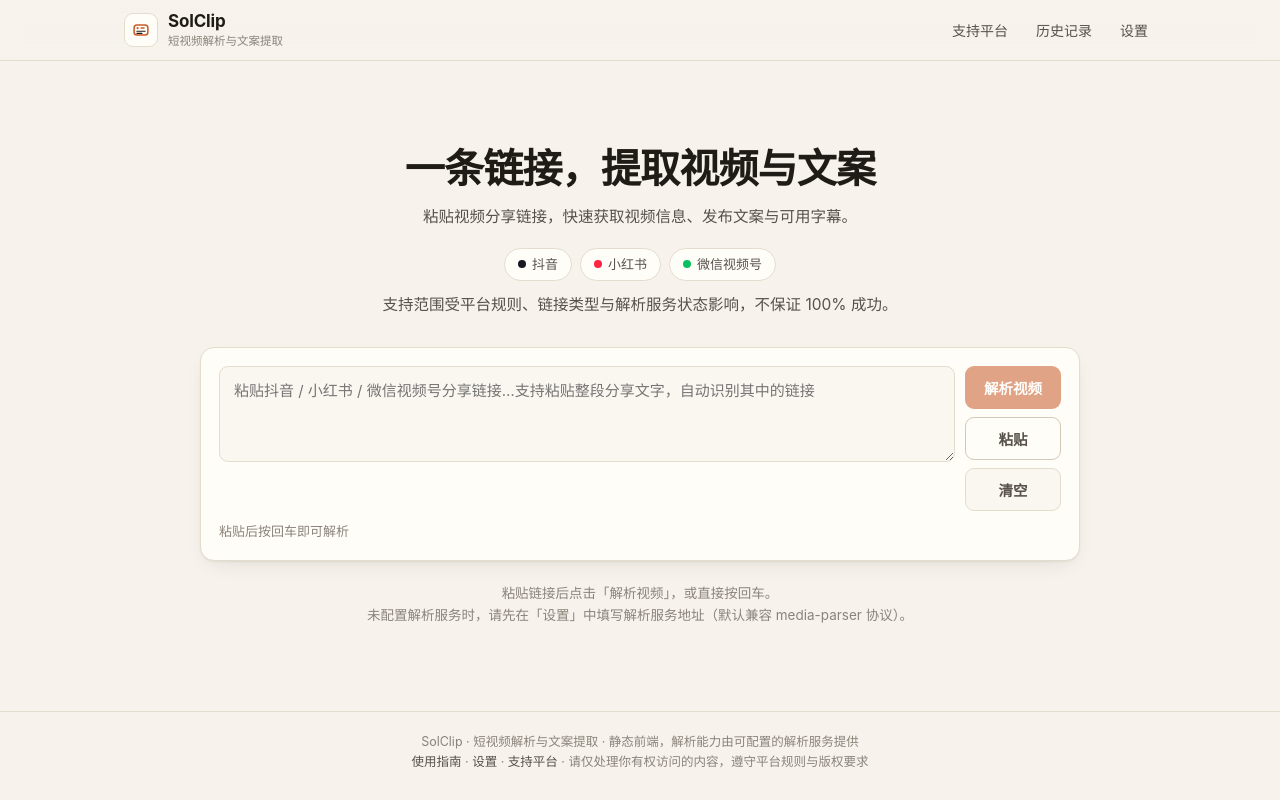
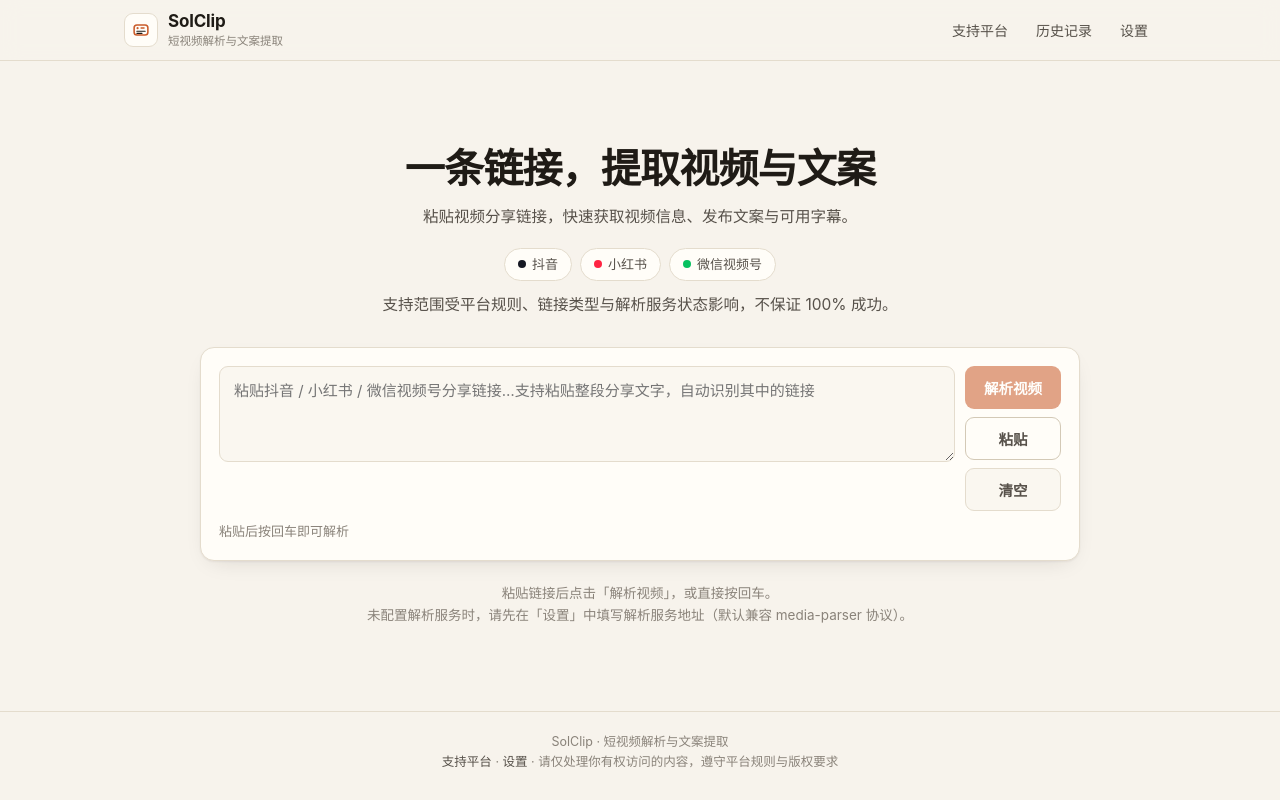
Before and after one commit to SolYoung-Ai/ClipText, a React (Vite) app: page / in a window 1280 px wide. Built offline with nearby package versions, Linux system fonts and the light colour scheme.

Commit message:
refactor: 页脚移除使用指南链接，简化入口

```diff
--- a/src/App.tsx
+++ b/src/App.tsx
@@ -2,7 +2,6 @@ import { useCallback, useState } from 'react';
 import { ToastProvider } from './components/Toast';
 import { TopNav } from './components/TopNav';
 import { useHashRoute } from './hooks/useHashRoute';
-import { GuidePage } from './pages/GuidePage';
 import { HistoryPage } from './pages/HistoryPage';
 import { HomePage } from './pages/HomePage';
 import { PlatformsPage } from './pages/PlatformsPage';
@@ -34,8 +33,6 @@ export default function App() {
           <SettingsPage />
         ) : route === '/history' ? (
           <HistoryPage onOpenLink={openLinkFromHistory} />
-        ) : route === '/guide' ? (
-          <GuidePage />
         ) : route === '/platforms' ? (
           <PlatformsPage />
         ) : (
@@ -44,10 +41,9 @@ export default function App() {
       </div>
       <footer className="footer">
         <div className="container">
-          SolClip · 短视频解析与文案提取 · 静态前端，解析能力由可配置的解析服务提供
+          SolClip · 短视频解析与文案提取
           <br />
-          <a href="#/guide">使用指南</a> · <a href="#/settings">设置</a> ·{' '}
-          <a href="#/platforms">支持平台</a> · 请仅处理你有权访问的内容，遵守平台规则与版权要求
+          <a href="#/platforms">支持平台</a> · <a href="#/settings">设置</a> · 请仅处理你有权访问的内容，遵守平台规则与版权要求
         </div>
       </footer>
     </ToastProvider>
```
